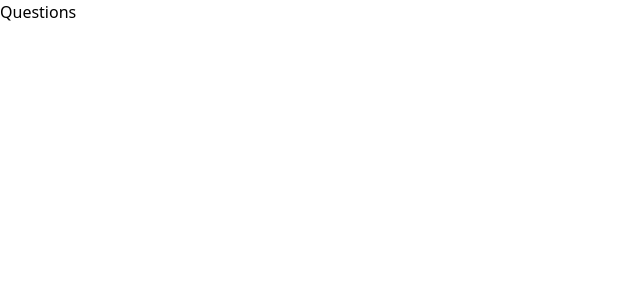
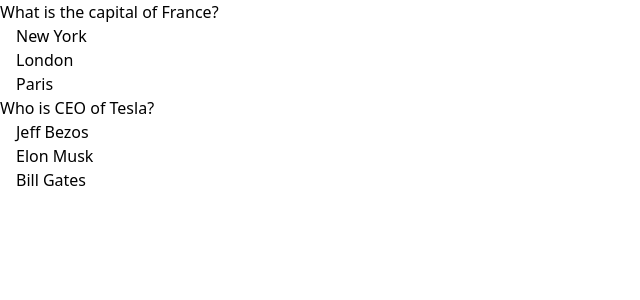
Before and after one commit to redwanJemal/personality_test, a React (Vite) app: page /test in a window 1280 px wide. Shown: the top 300 px of the page, without its empty margins (0-640 px from the left). Built offline with nearby package versions, Linux system fonts and the light colour scheme.

Commit message:
Question List Component Created

```diff
--- /dev/null
+++ b/src/components/common/Button.jsx
@@ -0,0 +1,13 @@
+const Button = ({text, onClick}) => {
+
+  return(
+    <div>
+       <button
+          className='py-3 px-10 rounded-md bg-gray-500 hover:bg-gray-900 text-white' onClick={onClick}>
+          {text}
+        </button>
+    </div>
+  )
+}
+
+export default Button
--- /dev/null
+++ b/src/components/questions/Item.jsx
@@ -0,0 +1,13 @@
+import React from 'react'
+import AnswerOptions from './Options'
+
+const QuestionItem = ({item}) => {
+  return (
+    <div>
+      <h2>{item.question}</h2>
+      <AnswerOptions options={item.options} />
+    </div>
+  )
+}
+
+export default QuestionItem
--- /dev/null
+++ b/src/components/questions/List.jsx
@@ -0,0 +1,36 @@
+import React from 'react'
+import QuestionItem from './Item';
+
+const questions = [
+  {
+    id: 1,
+    question: 'What is the capital of France?',
+    options: [
+      { id: 1, text: 'New York' },
+      { id: 2, text: 'London' },
+      { id: 3, text: 'Paris' },
+    ]
+  },
+  {
+    id: 2,
+    question: 'Who is CEO of Tesla?',
+    options: [
+      { id: 1, text: 'Jeff Bezos' },
+      { id: 2, text: 'Elon Musk' },
+      { id: 3, text: 'Bill Gates' },
+    ]
+  }
+];
+
+const QuestionList= () => {
+  return (
+    <div>
+      {
+      questions.map((question, index) => (
+        <QuestionItem key={index} item={question} />
+      ))}
+    </div>
+  )
+}
+
+export default QuestionList
--- /dev/null
+++ b/src/components/questions/Options.jsx
@@ -0,0 +1,20 @@
+import React, {useState} from 'react'
+
+const AnswerOptions = ({options}) => {
+  const [selected, setSelected] = useState(null)
+
+  const handleOptionSelected = (index) => {
+    console.log('index', index)
+  }
+
+  return (
+    <div>
+      {
+      options.map((option, index) => (
+        <p className='pl-4 cursor-pointer' onClick={() => handleOptionSelected(index)} key={index}>{option.text}</p>
+      ))}
+    </div>
+  )
+}
+
+export default AnswerOptions
--- a/src/pages/Questions.jsx
+++ b/src/pages/Questions.jsx
@@ -1,8 +1,11 @@
 import React from 'react'
+import QuestionList from '../components/questions/List'
 
 const Questions = () => {
   return (
-    <div>Questions</div>
+    <div>
+      <QuestionList />
+    </div>
   )
 }
 
```
